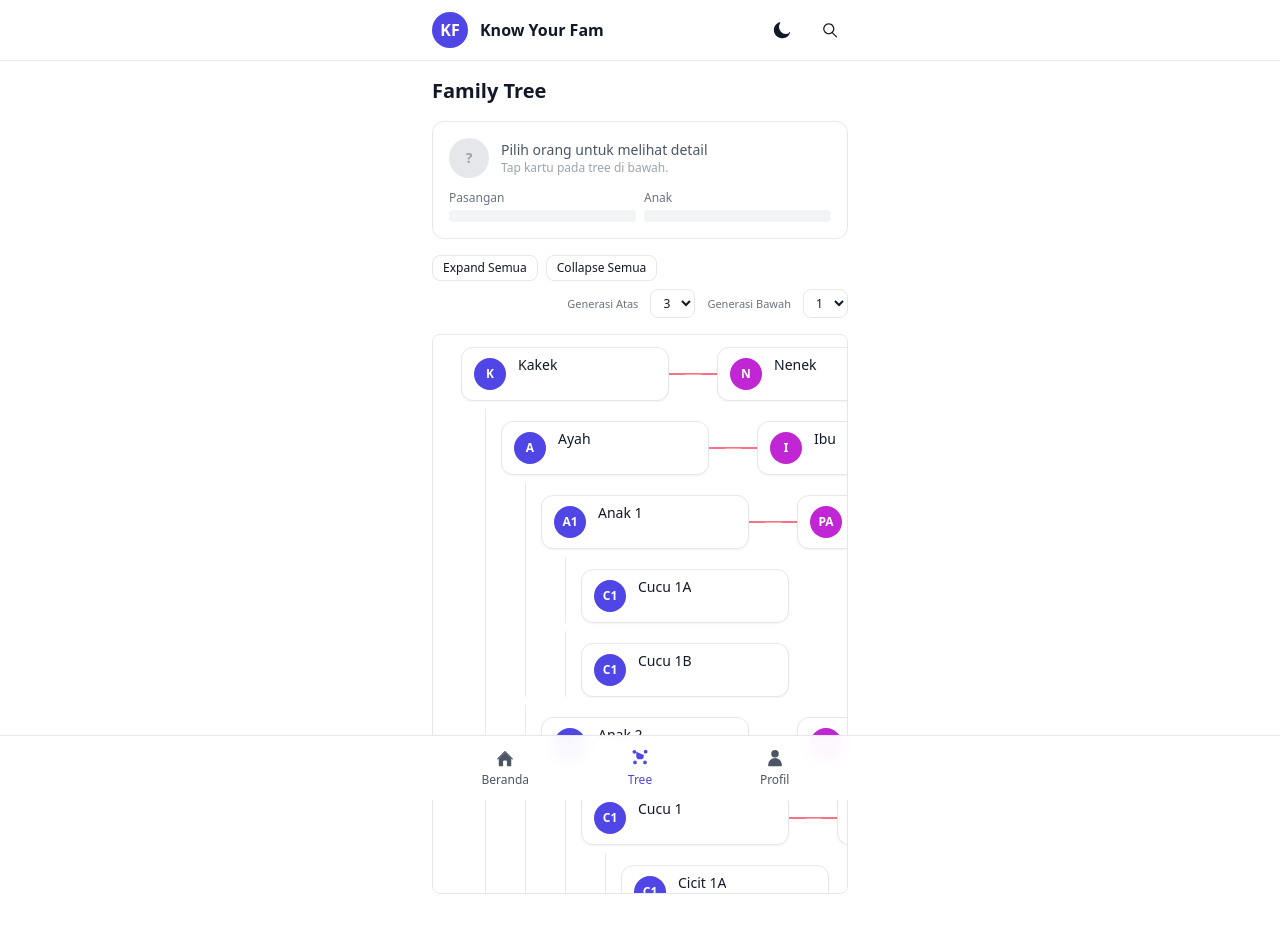
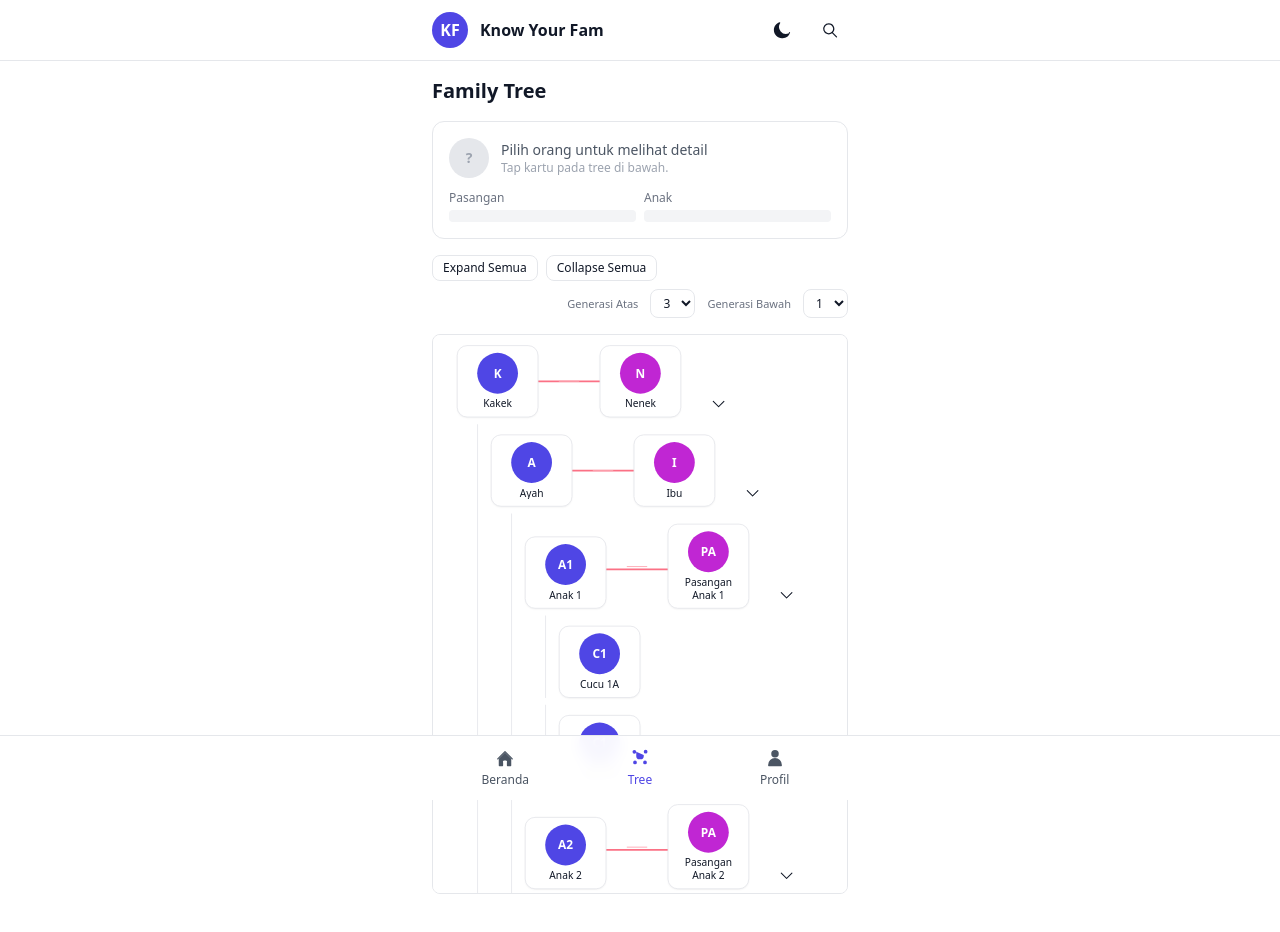
Before and after one commit to JonathanGea/know-your-fam, an Angular app in the folder fe-client/: page /tree in a window 1280 px wide. Shown: the top 932 px of the page. Built offline with nearby package versions, Linux system fonts and the light colour scheme.

Commit message:
feat: enhance Family Tree component with improved node layout and zoom functionality; refine UI and interaction for better user experience

```diff
--- a/fe-client/src/app/pages/tree/tree.component.html
+++ b/fe-client/src/app/pages/tree/tree.component.html
@@ -101,34 +101,30 @@
       </div>
 
       <!-- couple row (node + optional spouse) -->
-      <div class="relative z-[1] inline-flex items-center gap-4">
-        <!-- person card -->
+      <div class="relative z-[1] inline-flex items-end gap-6">
+        <!-- person node: avatar + name (vertical) -->
         <div
-          class="inline-flex items-center gap-3 rounded-xl border border-gray-200 dark:border-neutral-800 bg-white dark:bg-neutral-900 px-3 py-2 shadow-sm cursor-pointer select-none hover:bg-gray-50 dark:hover:bg-neutral-800/80 transition-colors focus-visible:outline-none focus-visible:ring-2 focus-visible:ring-indigo-500 w-52"
+          class="inline-flex flex-col items-center rounded-xl border border-gray-200 dark:border-neutral-800 bg-white dark:bg-neutral-900 px-3 py-2 shadow-sm cursor-pointer select-none hover:bg-gray-50 dark:hover:bg-neutral-800/80 transition-colors focus-visible:outline-none focus-visible:ring-2 focus-visible:ring-indigo-500 w-24"
           (click)="select(node)" [treeNodeRef]="node.id">
-          <div
-            class="size-8 rounded-full bg-indigo-600 text-white grid place-items-center text-xs font-semibold shrink-0">
+          <div class="size-12 rounded-full bg-indigo-600 text-white grid place-items-center text-sm font-semibold">
             {{ initials(node.name) }}
           </div>
-          <div class="min-w-0">
-            <div class="text-sm font-medium leading-tight break-words line-clamp-2">{{ node.name }}</div>
-            <div class="text-[11px] text-gray-500 mt-0.5" [class.invisible]="!node.born">b. {{ node.born || '' }}</div>
+          <div class="mt-1 w-full text-center">
+            <div class="text-xs font-medium leading-tight break-words line-clamp-2">{{ node.name }}</div>
           </div>
         </div>
 
-        <!-- spouse card (optional) -->
+        <!-- spouse node (optional) -->
         <ng-container *ngIf="node.spouse as s">
-          <div class="h-px w-4 bg-rose-300 dark:bg-rose-400/50" aria-hidden="true"></div>
+          <div class="h-px w-6 self-center bg-rose-300 dark:bg-rose-400/50" aria-hidden="true"></div>
           <div
-            class="inline-flex items-center gap-3 rounded-xl border border-gray-200 dark:border-neutral-800 bg-white dark:bg-neutral-900 px-3 py-2 shadow-sm cursor-pointer select-none hover:bg-gray-50 dark:hover:bg-neutral-800/80 transition-colors focus-visible:outline-none focus-visible:ring-2 focus-visible:ring-indigo-500 w-52"
+            class="inline-flex flex-col items-center rounded-xl border border-gray-200 dark:border-neutral-800 bg-white dark:bg-neutral-900 px-3 py-2 shadow-sm cursor-pointer select-none hover:bg-gray-50 dark:hover:bg-neutral-800/80 transition-colors focus-visible:outline-none focus-visible:ring-2 focus-visible:ring-indigo-500 w-24"
             (click)="select(s)" [treeNodeRef]="s.id">
-            <div
-              class="size-8 rounded-full bg-fuchsia-600 text-white grid place-items-center text-xs font-semibold shrink-0">
+            <div class="size-12 rounded-full bg-fuchsia-600 text-white grid place-items-center text-sm font-semibold">
               {{ initials(s.name) }}
             </div>
-            <div class="min-w-0">
-              <div class="text-sm font-medium leading-tight break-words line-clamp-2">{{ s.name }}</div>
-              <div class="text-[11px] text-gray-500 mt-0.5" [class.invisible]="!s.born">b. {{ s.born || '' }}</div>
+            <div class="mt-1 w-full text-center">
+              <div class="text-xs font-medium leading-tight break-words line-clamp-2">{{ s.name }}</div>
             </div>
           </div>
         </ng-container>
--- a/fe-client/src/app/pages/tree/tree.component.ts
+++ b/fe-client/src/app/pages/tree/tree.component.ts
@@ -194,6 +194,11 @@ export class TreeComponent {
     try {
       const rawDesc = localStorage.getItem('tree:focusDesc');
       if (rawDesc != null) this.focusDescendants = Math.max(0, Math.min(10, parseInt(rawDesc, 10) || 0));
+    } catch {}
+    // restore zoom or keep smaller default
+    try {
+      const rawZoom = localStorage.getItem('tree:zoom');
+      if (rawZoom != null) this.zoom = Math.max(0.5, Math.min(2, parseFloat(rawZoom) || this.zoom));
     } catch {}
   }
   focusMode = false;
@@ -431,7 +436,7 @@ export class TreeComponent {
   // focusSelection removed (button deleted)
 
   // pan/zoom (drag to scroll; Ctrl+wheel to zoom)
-  zoom = 1;
+  zoom = 0.85; // perkecil saat pertama kali dibuka
   @HostListener('wheel', ['$event'])
   onWheel(ev: WheelEvent) {
     if (!this.scrollBox) return;
@@ -450,6 +455,7 @@ export class TreeComponent {
       sb.scrollLeft = focusX * this.zoom - pointerX;
       sb.scrollTop = focusY * this.zoom - pointerY;
       this.scheduleRecalc();
+      try { localStorage.setItem('tree:zoom', String(this.zoom)); } catch {}
     }
   }
   // Touch pinch-zoom and pan
@@ -504,6 +510,7 @@ export class TreeComponent {
         sb.scrollLeft = focusX * this.zoom - midX;
         sb.scrollTop = focusY * this.zoom - midY;
         this.scheduleRecalc();
+        try { localStorage.setItem('tree:zoom', String(this.zoom)); } catch {}
       }
       this.pinchLastDistance = currDist;
     } else if (this.isTouchPanning && this.activePointers.size === 1) {
```
Also changed, not shown: 2 other files (tests, documents, lock files or other folders).
